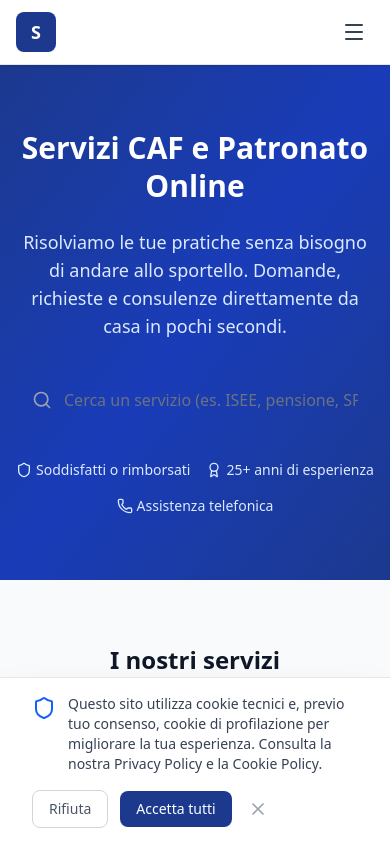
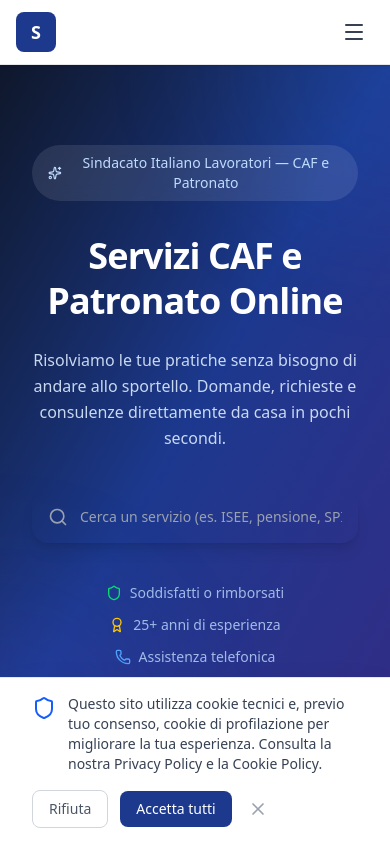
Before and after one commit to giuseppemignanocr7-create/silced-portal, a React (Vite) app: page / in a window 390 px wide. Shown: the top 842 px of the page. Built offline with nearby package versions, Linux system fonts and the light colour scheme.

Commit message:
fix: lang IT, titolo tab, hero redesign mobile/desktop, rimosso WhatsApp widget

```diff
--- a/index.html
+++ b/index.html
@@ -1,10 +1,11 @@
 <!doctype html>
-<html lang="en">
+<html lang="it">
   <head>
     <meta charset="UTF-8" />
     <link rel="icon" type="image/svg+xml" href="/vite.svg" />
     <meta name="viewport" content="width=device-width, initial-scale=1.0" />
-    <title>silced-portal</title>
+    <title>SILCED — Servizi CAF e Patronato Online</title>
+    <meta name="description" content="SILCED - Sindacato Italiano Lavoratori. Servizi CAF, Patronato, ISEE, 730, Pensioni, NASpI. Assistenza fiscale e previdenziale online." />
   </head>
   <body>
     <div id="root"></div>
--- a/src/App.tsx
+++ b/src/App.tsx
@@ -3,7 +3,7 @@ import Header from './components/Header';
 import Footer from './components/Footer';
 import ScrollToTop from './components/ScrollToTop';
 import CookieBanner from './components/CookieBanner';
-import WhatsAppWidget from './components/WhatsAppWidget';
+
 import AiChatWidget from './components/AiChatWidget';
 import HomePage from './pages/HomePage';
 import ServicesPage from './pages/ServicesPage';
@@ -53,7 +53,6 @@ function App() {
         </main>
         <Footer />
         <AiChatWidget />
-        <WhatsAppWidget />
         <CookieBanner />
       </div>
     </BrowserRouter>
--- a/src/components/AiChatWidget.tsx
+++ b/src/components/AiChatWidget.tsx
@@ -67,7 +67,7 @@ export default function AiChatWidget() {
   };
 
   return (
-    <div className="fixed bottom-20 right-6 z-40">
+    <div className="fixed bottom-6 right-6 z-40">
       {open && (
         <div className="mb-3 w-72 bg-white rounded-2xl shadow-2xl border border-gray-200 overflow-hidden flex flex-col" style={{ height: '340px' }}>
           {/* Header */}
--- a/src/pages/HomePage.tsx
+++ b/src/pages/HomePage.tsx
@@ -14,19 +14,31 @@ export default function HomePage() {
   return (
     <div className="min-h-screen">
       {/* Hero Section */}
-      <section className="bg-gradient-to-br from-blue-900 via-blue-800 to-blue-900 text-white py-16 lg:py-24">
-        <div className="container">
-          <div className="max-w-3xl mx-auto text-center">
-            <h1 className="text-3xl sm:text-4xl lg:text-5xl font-bold mb-6 leading-tight">
-              Servizi CAF e Patronato Online
+      <section className="relative bg-gradient-to-br from-slate-900 via-blue-900 to-indigo-900 text-white py-20 sm:py-24 lg:py-32 overflow-hidden">
+        {/* Background decorations */}
+        <div className="absolute inset-0 overflow-hidden pointer-events-none">
+          <div className="absolute -top-40 -right-40 w-80 h-80 bg-blue-500/10 rounded-full blur-3xl" />
+          <div className="absolute -bottom-40 -left-40 w-80 h-80 bg-indigo-500/10 rounded-full blur-3xl" />
+        </div>
+
+        <div className="container relative z-10">
+          <div className="max-w-3xl mx-auto text-center px-4 sm:px-6">
+            <div className="inline-flex items-center gap-2 px-4 py-2 bg-white/10 backdrop-blur-sm rounded-full text-sm text-blue-200 mb-8">
+              <Sparkles className="w-4 h-4" />
+              Sindacato Italiano Lavoratori — CAF e Patronato
+            </div>
+
+            <h1 className="text-4xl sm:text-5xl lg:text-6xl font-bold mb-6 sm:mb-8 leading-tight tracking-tight">
+              Servizi CAF e<br className="hidden sm:block" /> Patronato Online
             </h1>
-            <p className="text-lg sm:text-xl text-blue-100 mb-8">
+
+            <p className="text-base sm:text-lg lg:text-xl text-blue-100/90 mb-10 sm:mb-12 max-w-2xl mx-auto leading-relaxed">
               Risolviamo le tue pratiche senza bisogno di andare allo sportello.
               Domande, richieste e consulenze direttamente da casa in pochi secondi.
             </p>
 
             {/* Search Box */}
-            <div className="relative max-w-2xl mx-auto">
+            <div className="relative max-w-2xl mx-auto mb-10 sm:mb-12">
               <div className="relative">
                 <Search className="absolute left-4 top-1/2 -translate-y-1/2 w-5 h-5 text-gray-400" />
                 <input
@@ -34,7 +46,7 @@ export default function HomePage() {
                   placeholder="Cerca un servizio (es. ISEE, pensione, SPID...)"
                   value={searchQuery}
                   onChange={(e) => setSearchQuery(e.target.value)}
-                  className="w-full pl-12 pr-4 py-4 rounded-xl text-gray-900 placeholder-gray-500 focus:outline-none focus:ring-2 focus:ring-blue-500"
+                  className="w-full pl-12 pr-4 py-4 sm:py-5 rounded-2xl text-gray-900 placeholder-gray-400 focus:outline-none focus:ring-2 focus:ring-blue-400 shadow-lg shadow-black/10 text-sm sm:text-base"
                 />
               </div>
               {searchQuery && (
@@ -48,7 +60,7 @@ export default function HomePage() {
                         to={`/servizi/${service.slug}`}
                         className="flex items-center gap-3 px-4 py-3 hover:bg-gray-50 transition-colors"
                       >
-                        <div className="text-gray-900 font-medium">{service.title}</div>
+                        <div className="text-gray-900 font-medium text-sm">{service.title}</div>
                       </Link>
                     ))}
                 </div>
@@ -56,15 +68,15 @@ export default function HomePage() {
             </div>
 
             {/* Trust Badges */}
-            <div className="flex flex-wrap justify-center gap-4 mt-8 text-sm text-blue-100">
-              <span className="flex items-center gap-1">
-                <Shield className="w-4 h-4" /> Soddisfatti o rimborsati
+            <div className="flex flex-col sm:flex-row flex-wrap justify-center gap-3 sm:gap-6 text-sm text-blue-200/80">
+              <span className="flex items-center justify-center gap-2">
+                <Shield className="w-4 h-4 text-green-400" /> Soddisfatti o rimborsati
               </span>
-              <span className="flex items-center gap-1">
-                <Award className="w-4 h-4" /> 25+ anni di esperienza
+              <span className="flex items-center justify-center gap-2">
+                <Award className="w-4 h-4 text-yellow-400" /> 25+ anni di esperienza
               </span>
-              <span className="flex items-center gap-1">
-                <Phone className="w-4 h-4" /> Assistenza telefonica
+              <span className="flex items-center justify-center gap-2">
+                <Phone className="w-4 h-4 text-blue-400" /> Assistenza telefonica
               </span>
             </div>
           </div>
```
